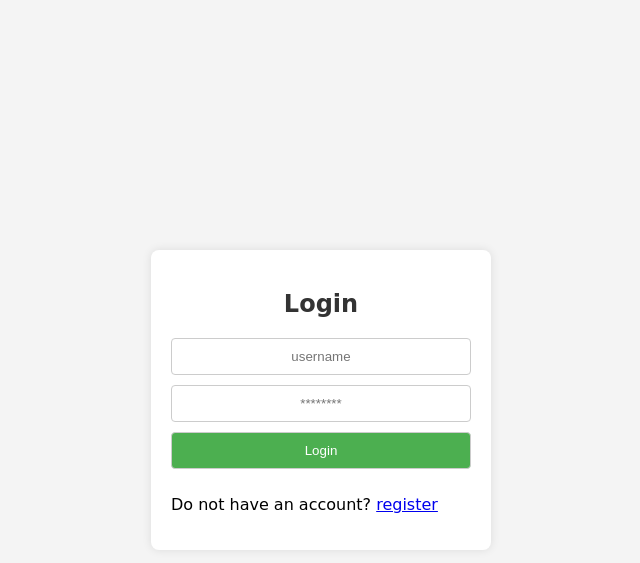
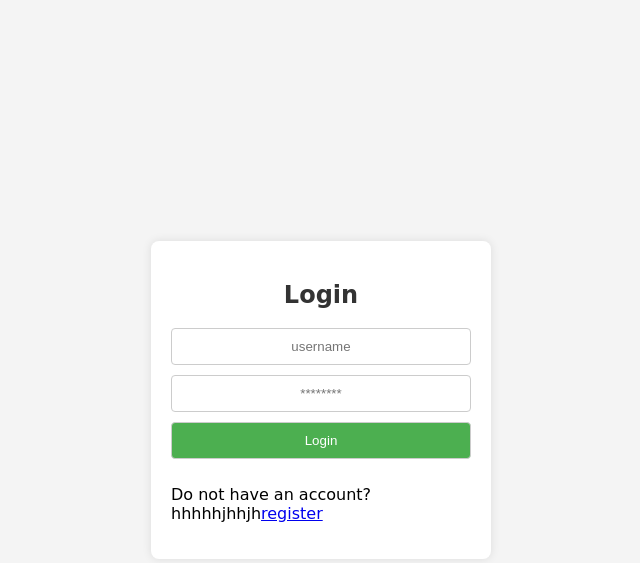
Before and after one commit to TERRENCEKGETEDI/RetailBot, a Flask app: page / in a window 1280 px wide. Shown: the top 563 px of the page, without its empty margins (319-959 px from the left). Run offline with Flask 3, Linux system fonts and the light colour scheme.

Commit message:
Edited login.html

```diff
--- a/templates/login.html
+++ b/templates/login.html
@@ -64,7 +64,7 @@
 
         <input type="submit" value="Login">
 
-    <p>Do not have an account? <a href="register">register</a></p>
+    <p>Do not have an account? hhhhhjhhjh<a href="register">register</a></p>
     </form>
 
 </body>
```
